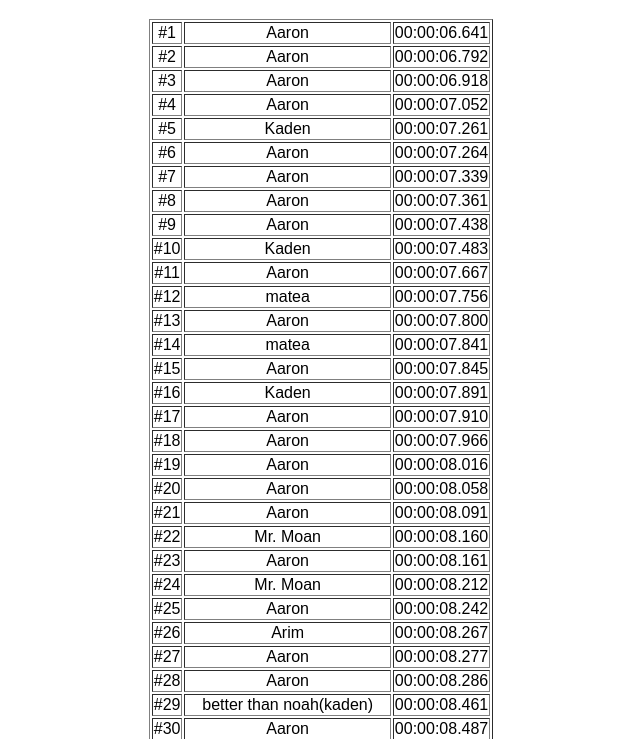
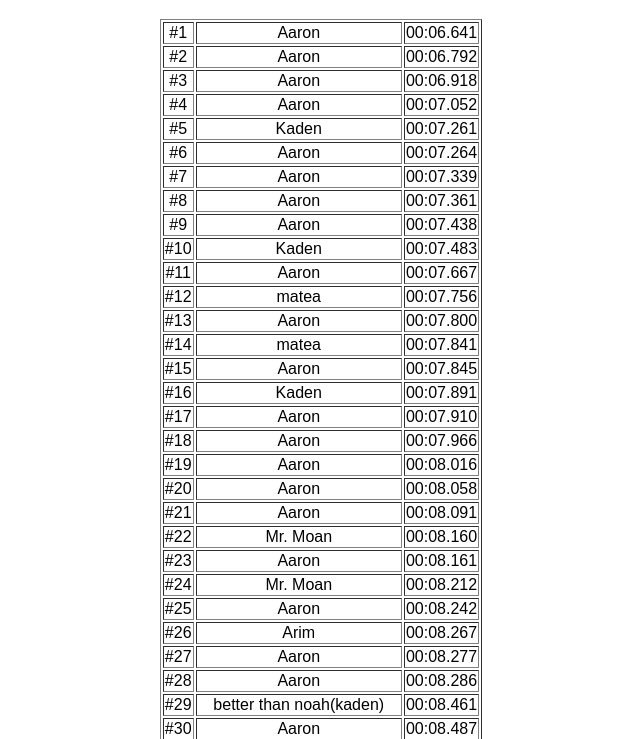
Before and after one commit to 2531RoboHawks/2022ControlSimulator, a plain HTML site: page index.html in a window 1280 px wide. Shown: the part 61-800 px from the top of the page, without its empty margins (319-959 px from the left). Drawn offline with Linux system fonts and the light colour scheme.

Commit message:
ok we don't need to be counting hours

```diff
--- a/index.html
+++ b/index.html
@@ -159,11 +159,10 @@
 
       const formatTime = (ms) => {
         const time = Math.abs(ms) / 1000;
-        const hours = Math.floor(time / 3600).toString().padStart(2, "0");
         const minutes = Math.floor(time / 60 % 60).toString().padStart(2, "0");
         const seconds = Math.floor(time % 60).toString().padStart(2, "0");
         const millis = Math.floor(Math.abs(ms) % 1000).toString().padStart(3, "0");
-        const formatted = `${hours}:${minutes}:${seconds}.${millis}`;
+        const formatted = `${minutes}:${seconds}.${millis}`;
         if (ms < 0) {
           return "-" + formatted;
         }
```
